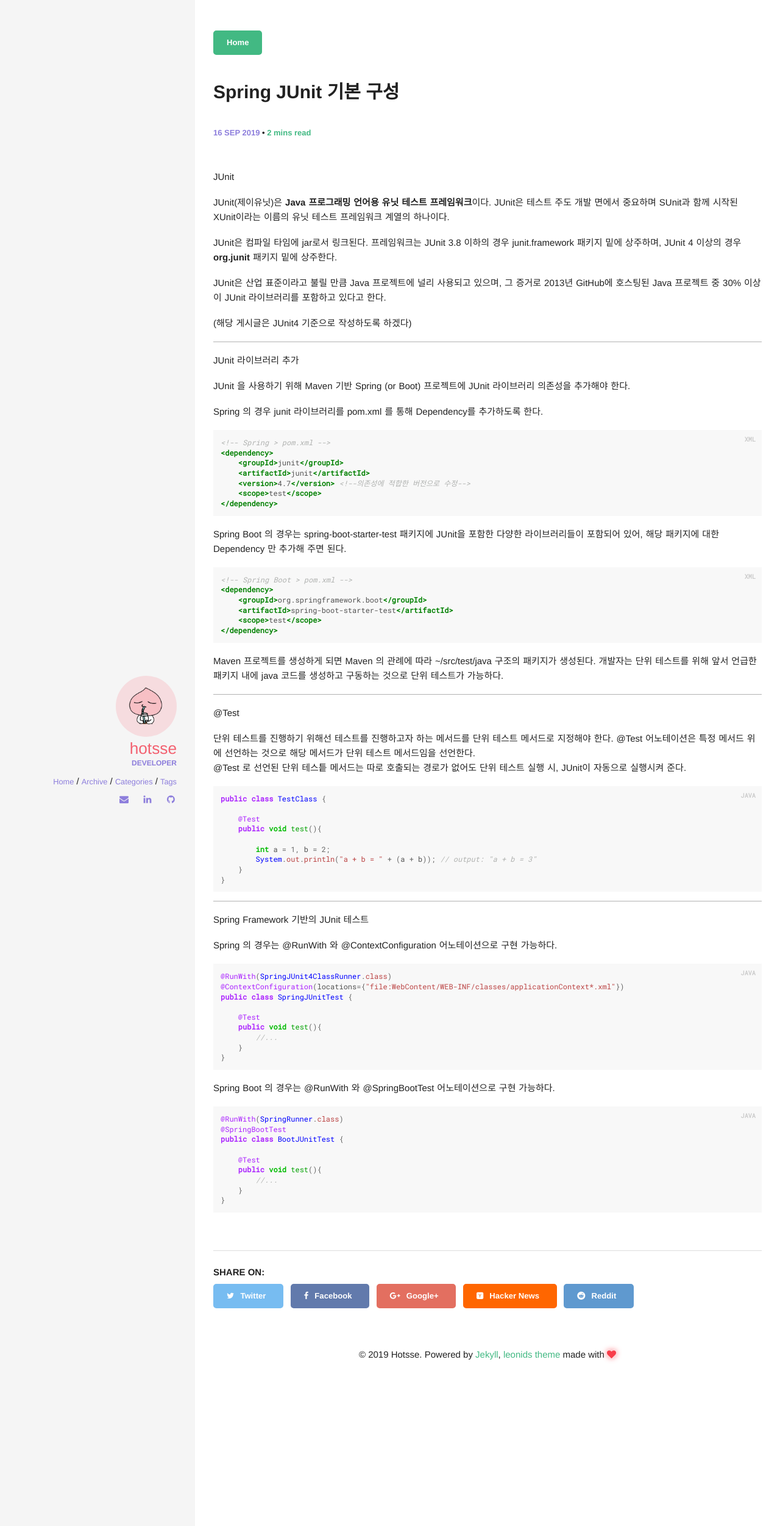
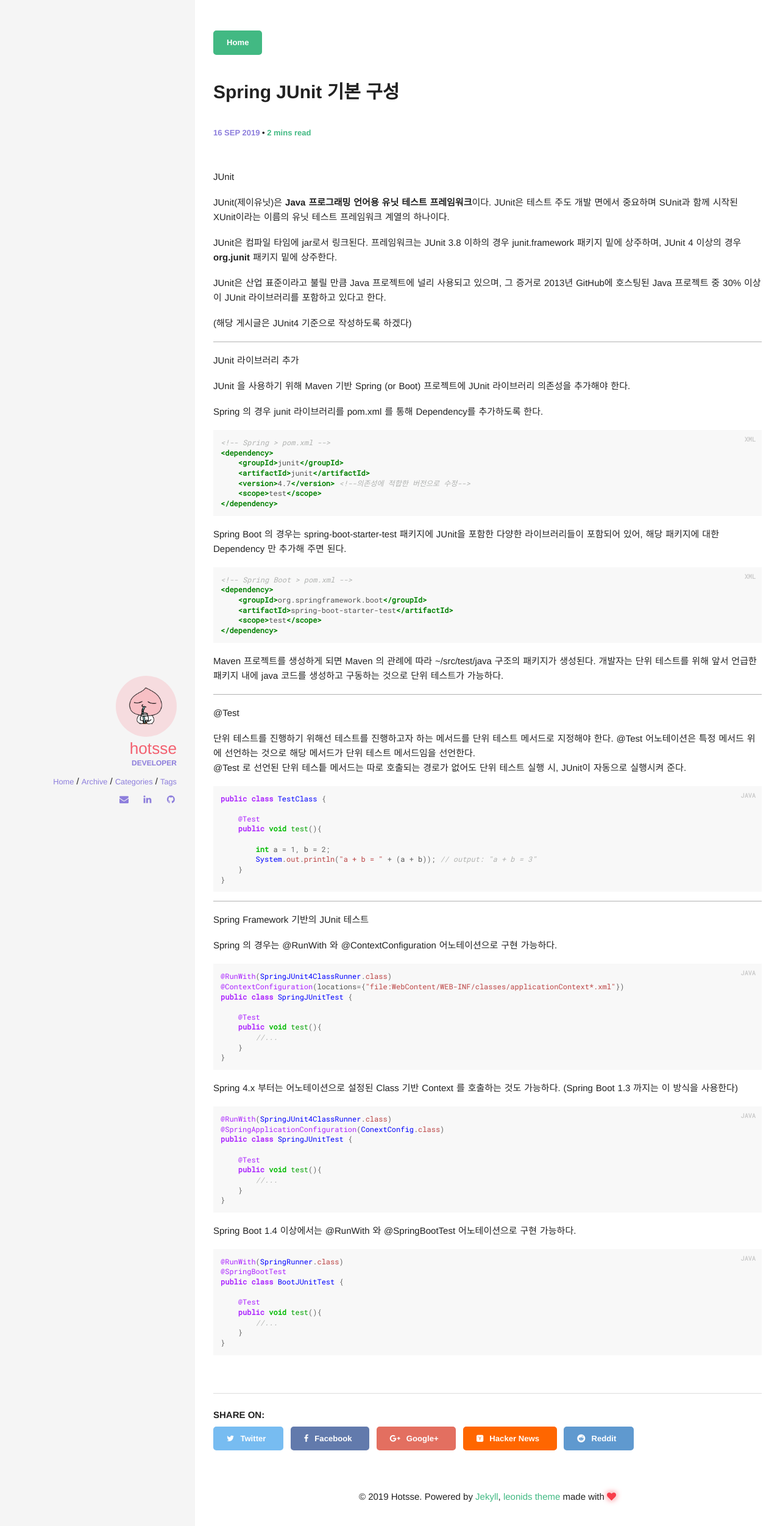
Before and after one commit to Hotsse/hotsse.github.io, a Jekyll site: the page built from _posts/2019-09-16-Spring JUnit 기본 구성.md, in a window 1280 px wide. Shown: the top 2502 px of the page at 61% size. Built offline with Jekyll 4.4.1, drawn with Linux system fonts in a browser that asks for light colours; comment, search, counter and statistics services are not loaded.

Commit message:
update post

```diff
--- a/_posts/2019-09-16-Spring JUnit 기본 구성.md
+++ b/_posts/2019-09-16-Spring JUnit 기본 구성.md
@@ -83,7 +83,22 @@
 }
 {% endhighlight %}
 
-Spring Boot 의 경우는 @RunWith 와 @SpringBootTest 어노테이션으로 구현 가능하다.
+Spring 4.x 부터는 어노테이션으로 설정된 Class 기반 Context 를 호출하는 것도 가능하다.
+(Spring Boot 1.3 까지는 이 방식을 사용한다)
+
+{% highlight java %}
+@RunWith(SpringJUnit4ClassRunner.class)
+@SpringApplicationConfiguration(ConextConfig.class)
+public class SpringJUnitTest {
+
+    @Test
+    public void test(){
+        //...
+    }
+}
+{% endhighlight %}
+
+Spring Boot 1.4 이상에서는 @RunWith 와 @SpringBootTest 어노테이션으로 구현 가능하다.
 
 {% highlight java %}
 @RunWith(SpringRunner.class)
```
